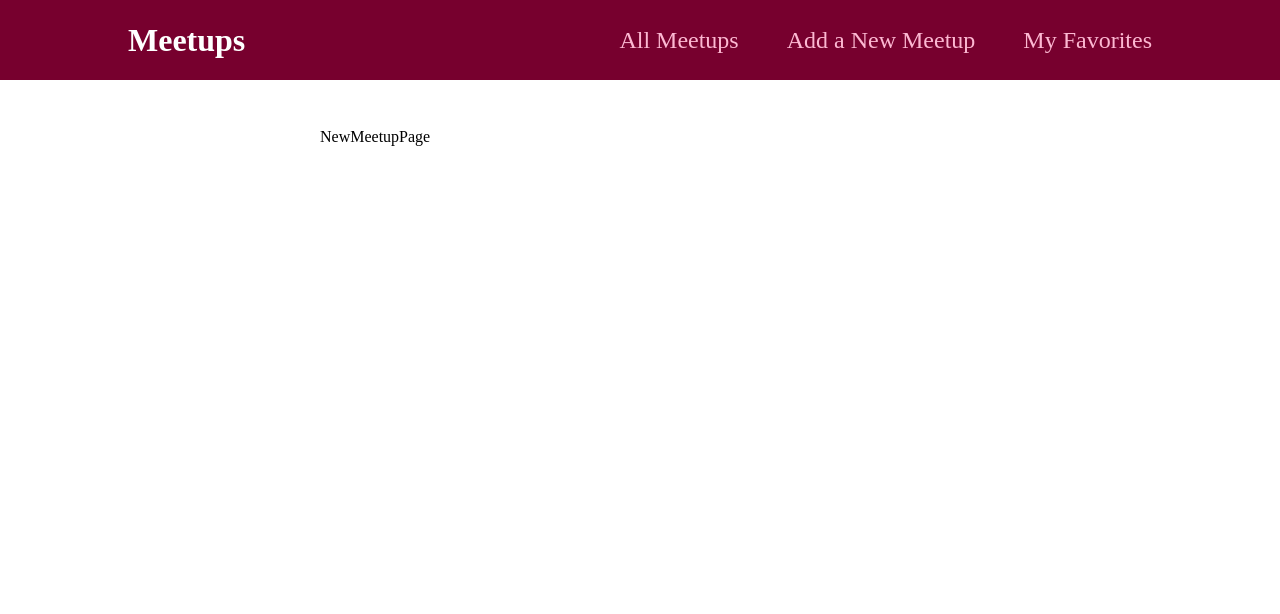
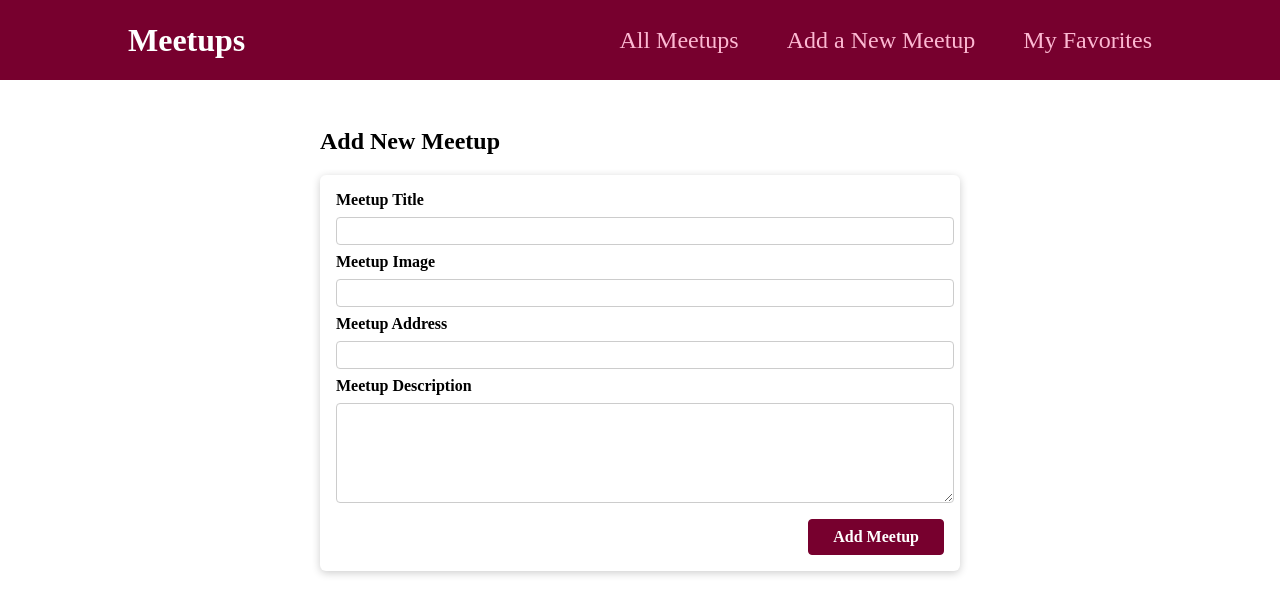
Before and after one commit to NigelMarshal/react-meetup-app, a React (Create React App) app: page /new-meetup in a window 1280 px wide. Shown: the top 614 px of the page. Built offline with nearby package versions, Linux system fonts and the light colour scheme.

Commit message:
feat(form): Add create meetup form skeleton

```diff
--- /dev/null
+++ b/src/Components/Layout/Meetups/NewMeetupForm.js
@@ -0,0 +1,33 @@
+import React from 'react'
+import Card from "../UI/Card"
+import classes from './NewMeetupForm.module.css'
+
+const NewMeetupForm = () => {
+    return (
+        <Card>
+            <form className={classes.form}>
+                <div className={classes.control}>
+                    <label htmlFor="title">Meetup Title</label>
+                    <input type="text" required id="title" />
+                </div>
+                <div className={classes.control}>
+                    <label htmlFor="image">Meetup Image</label>
+                    <input type="url" required id="image" />
+                </div>
+                <div className={classes.control}>
+                    <label htmlFor="address">Meetup Address</label>
+                    <input type="text" required id="address" />
+                </div>
+                <div className={classes.control}>
+                    <label htmlFor="description">Meetup Description</label>
+                    <textarea id="description"  required rows="5"></textarea>
+                </div>
+                <div className={classes.actions}>
+                    <button>Add Meetup</button>
+                </div>
+            </form>
+        </Card>
+    )
+}
+
+export default NewMeetupForm
--- /dev/null
+++ b/src/Components/Layout/Meetups/NewMeetupForm.module.css
@@ -0,0 +1,45 @@
+.form {
+  padding: 1rem;
+}
+
+.control {
+  margin-bottom: 0.5rem;
+}
+
+.control label {
+  display: block;
+  font-weight: bold;
+  margin-bottom: 0.5rem;
+}
+
+.control input,
+.control textarea {
+  display: block;
+  font: inherit;
+  border-radius: 4px;
+  border: 1px solid #ccc;
+  padding: 0.25rem;
+  width: 100%;
+}
+
+.actions {
+  margin-top: 1rem;
+  text-align: right;
+}
+
+.actions button {
+  font: inherit;
+  cursor: pointer;
+  background-color: #77002e;
+  color: white;
+  padding: 0.5rem 1.5rem;
+  border: 1px solid #77002e;
+  border-radius: 4px;
+  font-weight: bold;
+}
+
+.actions button:hover,
+.actions button:active {
+  background-color: #a50e48;
+  border-color: #a50e48;
+}
--- a/src/Pages/NewMeetup.js
+++ b/src/Pages/NewMeetup.js
@@ -1,10 +1,12 @@
 import React from 'react'
+import NewMeetupForm from '../Components/Layout/Meetups/NewMeetupForm'
 
 const NewMeetupPage = () => {
     return (
-        <div>
-            NewMeetupPage
-        </div>
+    <section>
+        <h1>Add New Meetup</h1>
+        <NewMeetupForm />
+    </section>
     )
 }
 
```
